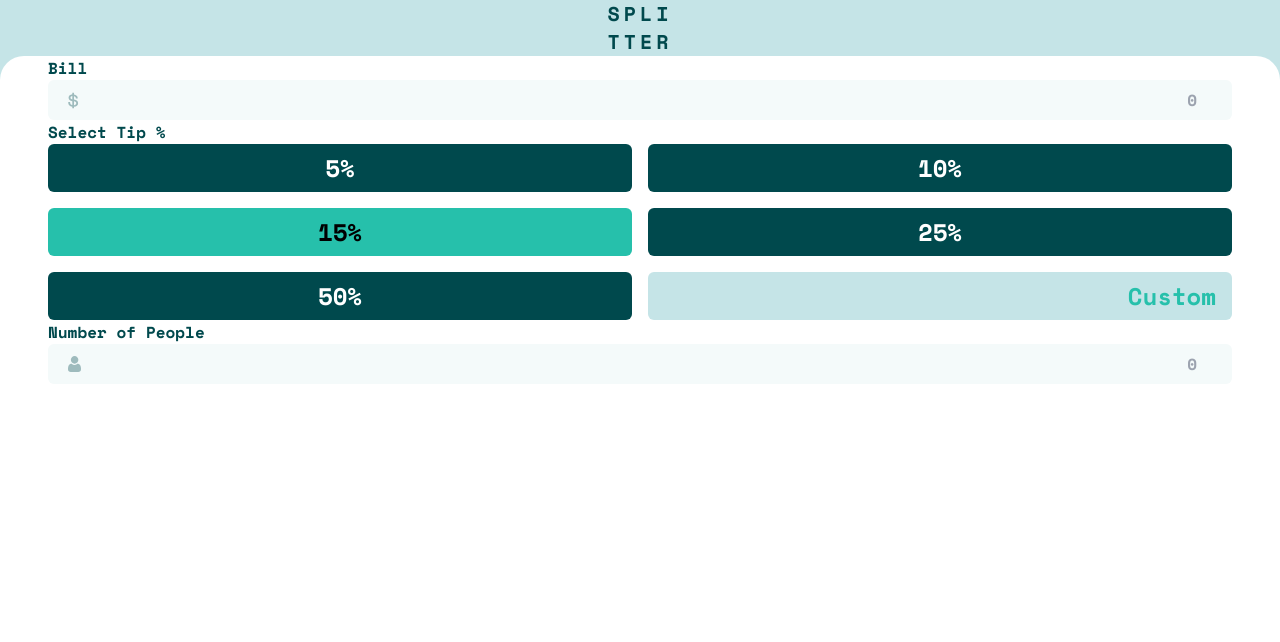
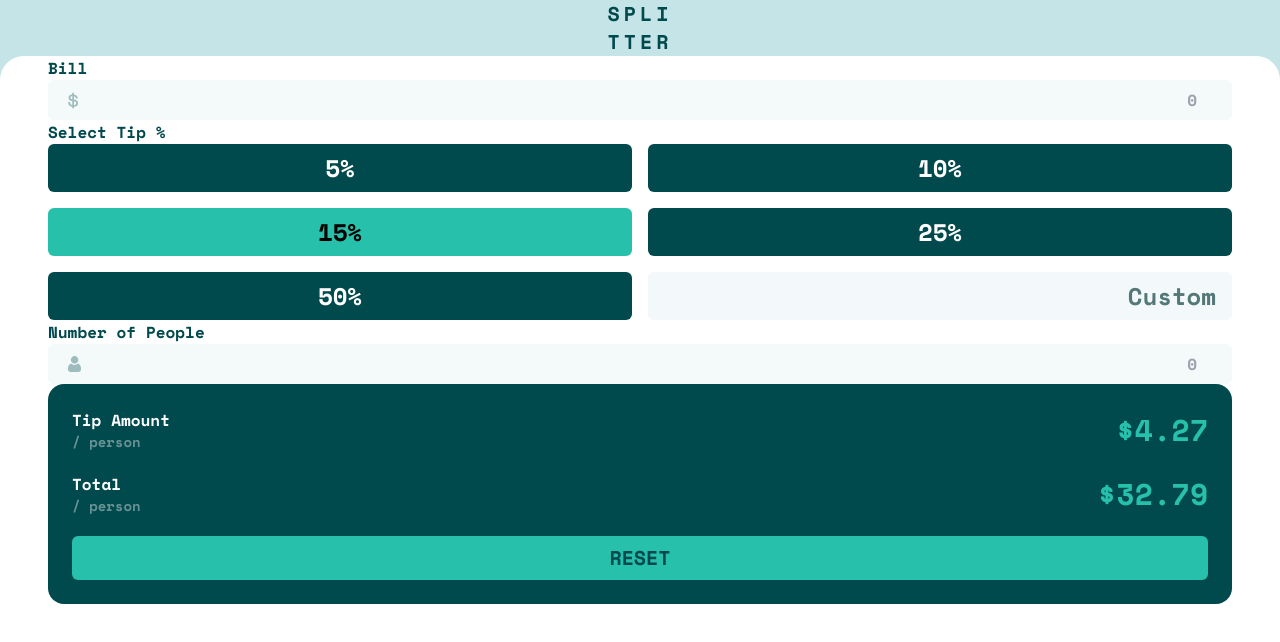
Before and after one commit to radhd/react-tailwind-tip-calculator, a React (Vite) app: page / in a window 1280 px wide. Shown: the top 642 px of the page. Built offline with nearby package versions, Linux system fonts and the light colour scheme.

Commit message:
Calculation card done

```diff
--- a/src/components/BodyCalculator.jsx
+++ b/src/components/BodyCalculator.jsx
@@ -1,8 +1,11 @@
+// Images
+import iconDollar from "../assets/icon-dollar.svg";
+import iconPerson from "../assets/icon-person.svg";
+// Components
 import LabelTitle from "./LabelTitle";
 import InputBill from "./InputBill";
 import TipButton from "./TipButton";
-import iconDollar from "../assets/icon-dollar.svg";
-import iconPerson from "../assets/icon-person.svg";
+import CalculationBody from "./CalculationBodyComponents/CalculationBody";
 
 function BodyCalculator() {
   return (
@@ -19,14 +22,13 @@ function BodyCalculator() {
           <TipButton className={`bg-primaryCyan text-black`}>15%</TipButton>
           <TipButton>25%</TipButton>
           <TipButton>50%</TipButton>
-          <TipButton
-            className={`bg-neutralLightGrayishCyan text-right text-primaryCyan`}
-          >
+          <TipButton className={`bg-[#F3F9FA] text-right text-[#547878]`}>
             Custom
           </TipButton>
         </div>
         <LabelTitle h2Title={"Number of People"} />
         <InputBill iconName={iconPerson} />
+        <CalculationBody />
       </div>
     </div>
   );
--- /dev/null
+++ b/src/components/CalculationBodyComponents/CalculationBody.jsx
@@ -0,0 +1,34 @@
+import TipButton from "../TipButton";
+
+function CalculationBody() {
+  return (
+    <div className="space-y-5 rounded-2xl bg-neutralVeryDarkCyan p-6">
+      <div className="flex items-center justify-between">
+        <PerPerson>Tip Amount</PerPerson>
+        <CalculatedNumber>4.27</CalculatedNumber>
+      </div>
+      <div className="flex items-center justify-between">
+        <PerPerson>Total</PerPerson>
+        <CalculatedNumber>32.79</CalculatedNumber>
+      </div>
+      <TipButton className={"w-full bg-primaryCyan px-0 py-0 text-xl"}>
+        RESET
+      </TipButton>
+    </div>
+  );
+}
+
+function PerPerson({ children }) {
+  return (
+    <div className="block text-white">
+      <span className="block">{children}</span>
+      <span className="block text-sm opacity-40">/ person</span>
+    </div>
+  );
+}
+
+function CalculatedNumber({ children }) {
+  return <span className="text-3xl text-primaryCyan">${children}</span>;
+}
+
+export default CalculationBody;
```
